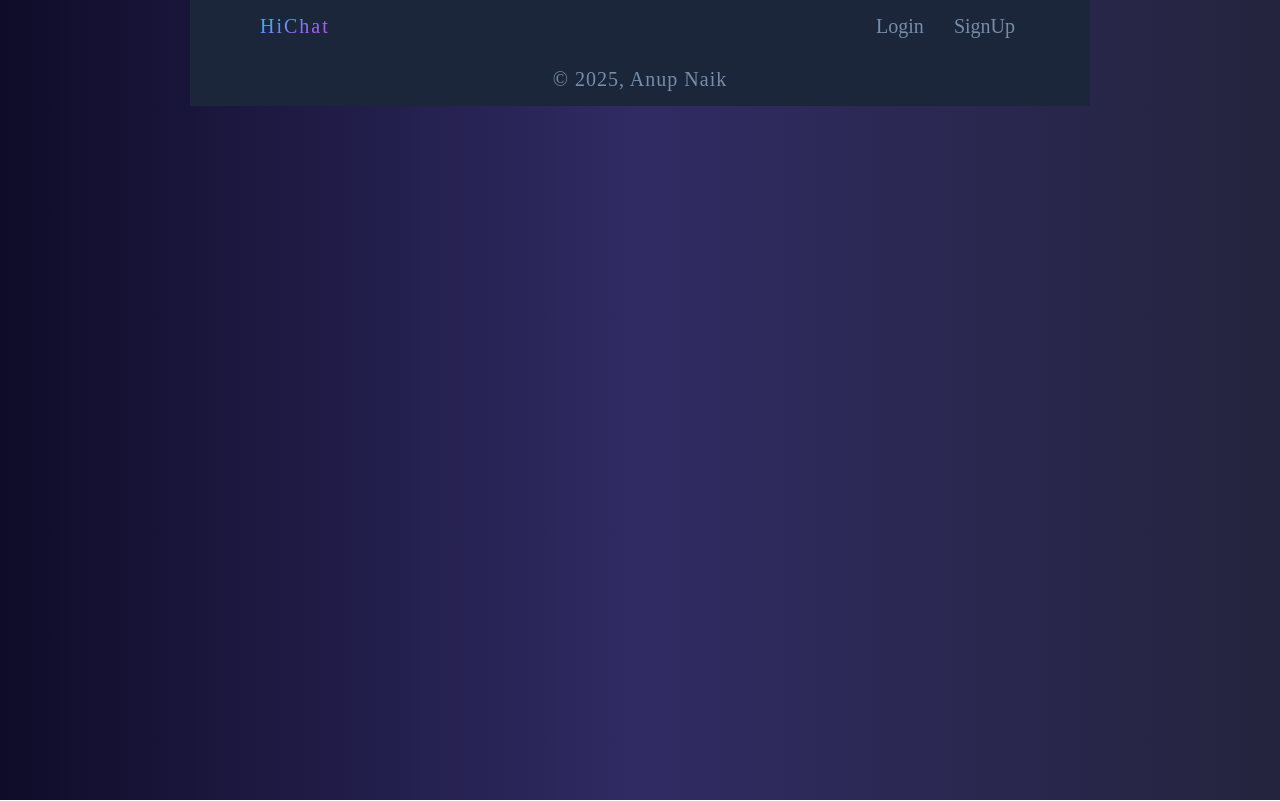
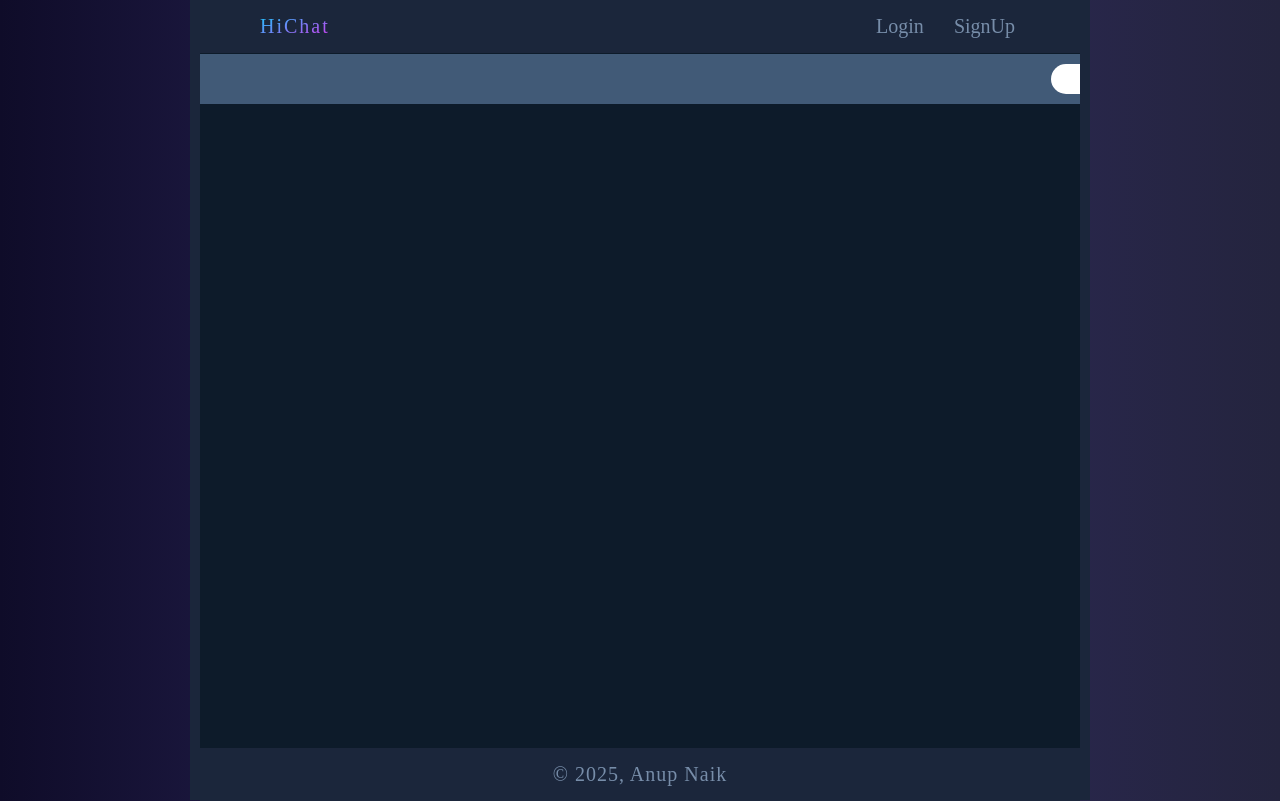
Before and after one commit to Anup-Naik/Chat-Client, an Angular app: page /dashboard in a window 1280 px wide. Before the commit this address led to /. Built offline with nearby package versions, Linux system fonts and the light colour scheme.

Commit message:
User Component 👤

```diff
--- a/src/app/app.routes.ts
+++ b/src/app/app.routes.ts
@@ -2,9 +2,11 @@ import { Routes } from '@angular/router';
 import { SignupComponent } from './components/signup/signup.component';
 import { LoginComponent } from './components/login/login.component';
 import { HomeComponent } from './home/home.component';
+import { DashboardComponent } from './components/dashboard/dashboard.component';
 
 export const routes: Routes = [
   { path: '', pathMatch: 'full', component: HomeComponent },
   { path: 'signup', component: SignupComponent },
   { path: 'login', component: LoginComponent },
+  { path: 'dashboard', component: DashboardComponent },
 ];
--- /dev/null
+++ b/src/app/components/dashboard/dashboard.component.html
@@ -0,0 +1,5 @@
+<section class="dashboard">
+  <div class="container">
+    <app-user-nav></app-user-nav>
+  </div>
+</section>
--- /dev/null
+++ b/src/app/components/dashboard/dashboard.component.scss
@@ -0,0 +1,16 @@
+.dashboard {
+  height: var(--main-height);
+  background-color: var(--background);
+  display: flex;
+  flex-direction: column;
+  justify-content: center;
+  align-items: center;
+  & .container {
+    width:100% ;
+    height: 100%;
+    display: flex;
+    flex-direction: column;
+    justify-content: flex-start;
+    align-items: center;
+  }
+}
--- a/src/app/components/login/login.component.html
+++ b/src/app/components/login/login.component.html
@@ -1,16 +1,16 @@
 <section class="login">
   <div class="container">
     <form class="login-form">
-      <div class="form-group">
-        <label for="email" class="form-label"> Email </label>
-        <input type="email" class="form-control" id="email" name="email" />
+      <div class="form-control">
+        <label for="email"> Email </label>
+        <input type="email" id="email" name="email" />
       </div>
-      <div class="form-group">
-        <label for="password" class="form-label"> Password </label>
-        <input type="password" class="form-control" id="password" name="password" minlength="8" />
+      <div class="form-control">
+        <label for="password"> Password </label>
+        <input type="password" id="password" name="password" minlength="8" />
       </div>
 
-        <button type="submit"></button>
+      <button type="submit"></button>
     </form>
   </div>
 </section>
--- a/src/app/components/login/login.component.scss
+++ b/src/app/components/login/login.component.scss
@@ -5,6 +5,7 @@
   flex-direction: column;
   justify-content: center;
   align-items: center;
+
   & .container {
     width: min(calc(100% - 10%), 400px);
     padding: 75px 55px 55px 75px;
@@ -12,41 +13,48 @@
     flex-direction: column;
     justify-content: center;
     align-items: center;
-    // border-bottom-left-radius: 100px;
-    // border-top-right-radius: 100px;
-    // border-top-left-radius: 100px;
     border-radius: 50%;
-    // transform: skewX(30deg);
-    // transform: skewY(5deg);
     background-color: var(--primary);
 
     & .login-form {
       position: relative;
 
-      & .form-group {
+      & .form-control {
         display: flex;
         flex-direction: column;
         margin-bottom: 15px;
         font-size: 1.8rem;
 
-        & .form-label {
+        & label {
           color: var(--on-primary);
+          padding: 0 10px;
           font-size: inherit;
+          transform: translateY(2rem);
+          transition-duration: 0.5s;
 
-          &:has(+ .form-control:focus) {
+          &:has(+ input:focus),
+          &:has(+ input:user-valid),
+          &:has(+ input:user-invalid) {
             color: var(--on-secondary);
+            transform: translateY(0rem);
           }
         }
 
-        & .form-control {
-          padding: 5px;
+        & input  {
+          padding: 5px 20px;
           width: 25rem;
           font-size: 1.6rem;
-          border-radius: 5px;
-          margin-top: 5px;
+          border-radius: 10px;
+          border: none;
+          background-color: transparent;
+          color: var(--on-secondary);
+          border-bottom: 3px solid var(--on-primary);
+          transition-duration: 1s;
 
-          &:focus {
+          &:focus,
+          &:valid {
             outline: none;
+            border-bottom: 3px solid var(--on-secondary);
           }
 
           &:invalid {
@@ -69,18 +77,20 @@
           20% 33%,
           35% 26%,
           40% 22%,
-          45% 17%,
+          45% 17%
         );
-        background: var(--secondary);
+        background: linear-gradient(
+          to left top,
+          var(--lawrencium-mid),
+          var(--windy-end),
+          var(--windy-start)
+        );
         background-blend-mode: color;
-        color: var(--on-secondary);
-        font-size: inherit;
         border: none;
         transition: 0.2s;
 
         &:hover {
           background-color: var(--on-secondary);
-          color: var(--secondary);
           cursor: pointer;
         }
 
--- /dev/null
+++ b/src/app/components/user-nav/user-nav.component.html
@@ -0,0 +1,11 @@
+<nav class="user-nav">
+  <div class="search-container">
+    <input
+      type="text"
+      class="search"
+      name="search"
+      placeholdr="Search User or Group"
+    />
+    <span class="search-btn"><img src="/search.svg" alt="" /></span>
+  </div>
+</nav>
--- /dev/null
+++ b/src/app/components/user-nav/user-nav.component.scss
@@ -0,0 +1,27 @@
+.user-nav {
+  display: flex;
+  padding: 10px;
+  margin-top: 1px;
+  background-color: var(--secondary);
+  width: calc(100vw - 25px);
+  justify-content: flex-end;
+
+  & .search-container {
+    display: flex;
+
+    & input{
+      height: 30px;
+      border: none;
+      border-radius: 15px;
+    }
+
+    & .search-btn {
+      width: 30px;
+      height: 30px;
+
+      & img {
+        height: 100%;
+      }
+    }
+  }
+}
--- a/src/app/home/home.component.scss
+++ b/src/app/home/home.component.scss
@@ -45,12 +45,28 @@
         border-radius: 5px;
         margin-bottom: 5px;
         transition: 0.3s;
+        opacity: 0.7;
 
         &:hover {
-          background-color: var(--primary);
+          // background-color: var(--primary);
           // color: var(--on-primary);
+          background: linear-gradient(
+              to right bottom,
+              var(--windy-start),
+              var(--windy-end)
+            ),
+            linear-gradient(
+              to top left,
+              var(--lawrencium-start),
+              var(--lawrencium-mid),
+              var(--lawrencium-end)
+            );
+            background-blend-mode: hard-light;
+            opacity: 1;
+          // color: var(--lawrencium-mid);
         }
       }
+
       & .subtext a {
         padding: 2px;
         text-decoration: none;
```
Also changed, not shown: src/app/components/dashboard/dashboard.component.ts (added, +12 -0 lines), src/app/components/user-nav/user-nav.component.ts (added, +11 -0 lines), public/search.svg (added).
